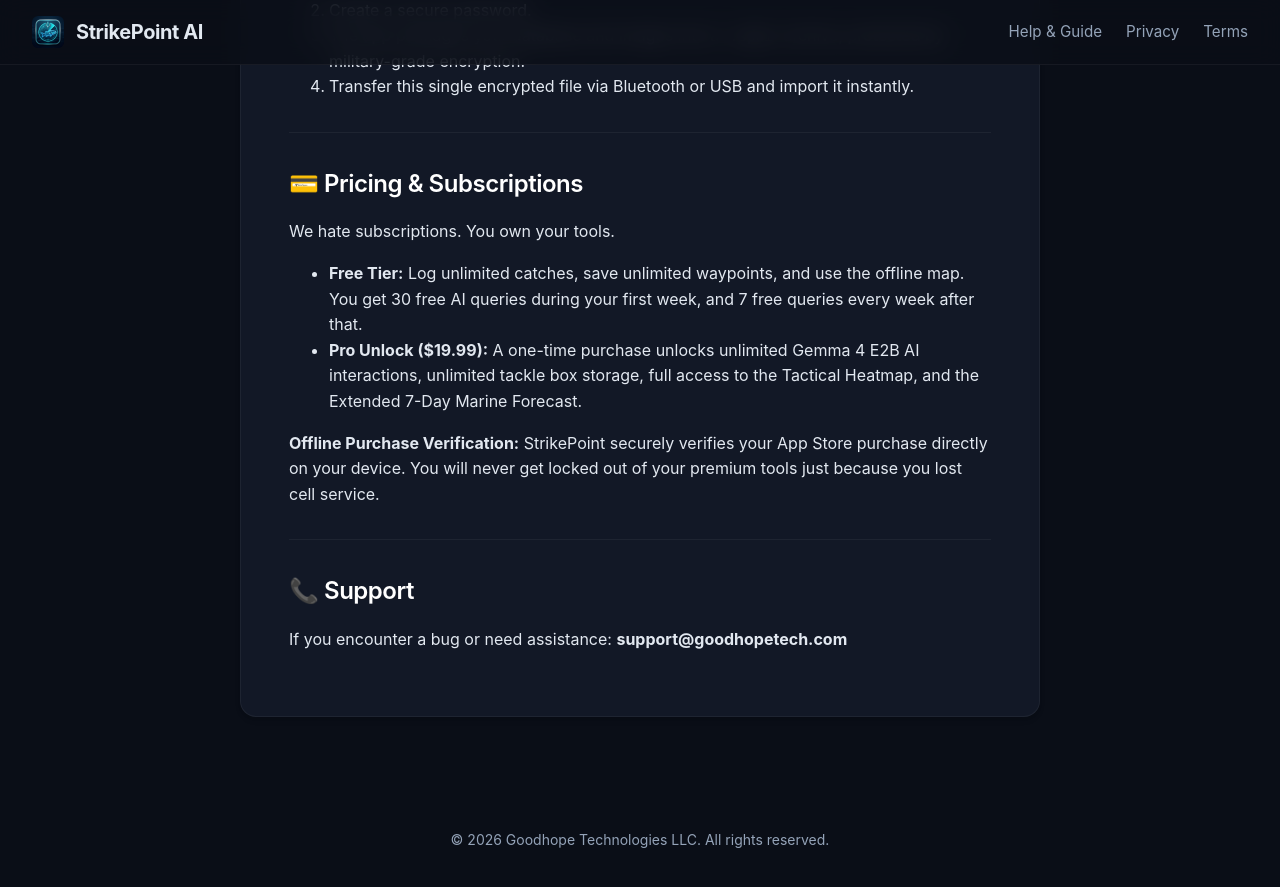
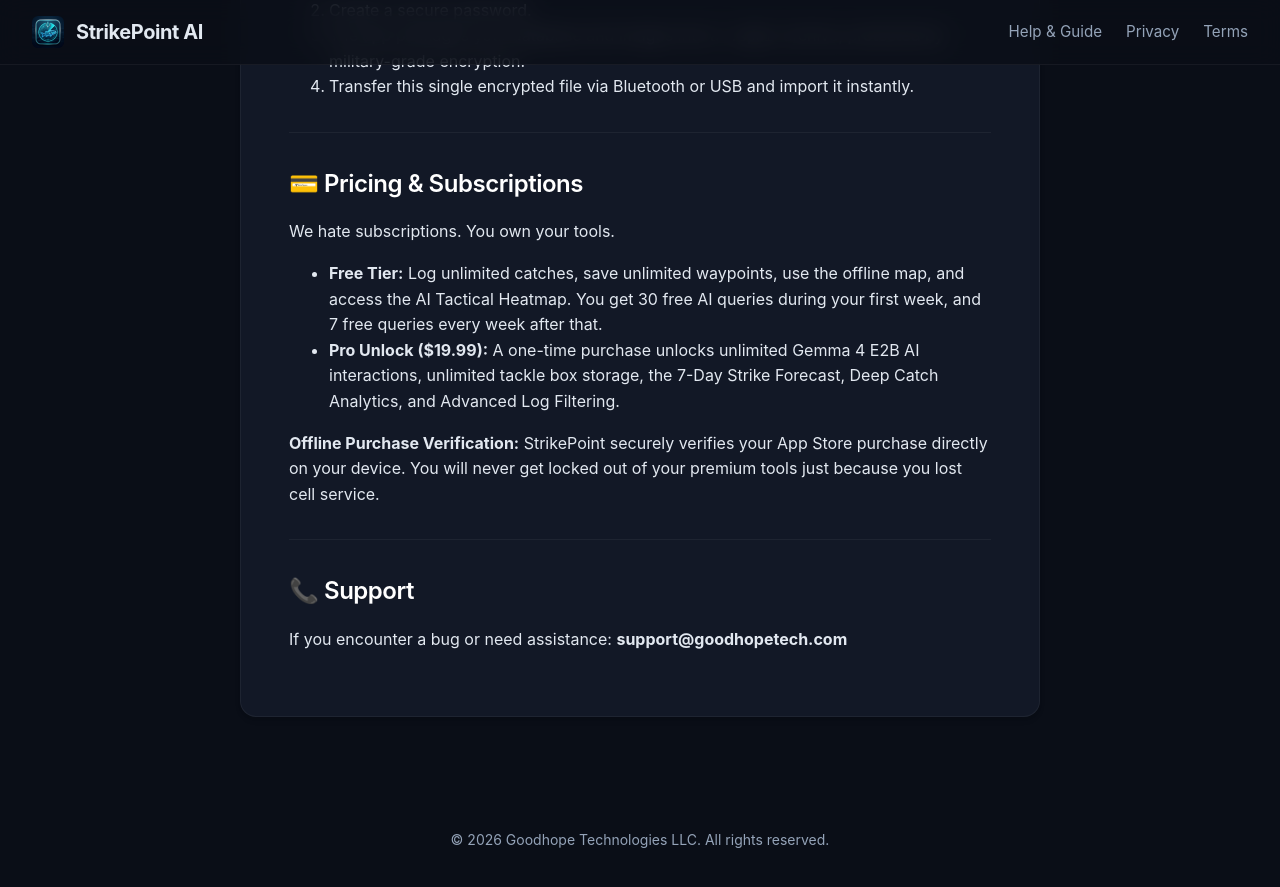
Before and after one commit to yyiimmiiyy/StrikePointAI-Assets, a Jekyll site: the page built from help.md, in a window 1280 px wide and 900 px high, scrolled down 3632 px. Shown: the top 887 px of the window. Built offline with Jekyll 4.4.1, drawn with Linux system fonts in a browser that asks for light colours.

```diff
--- a/help.md
+++ b/help.md
@@ -99,8 +99,8 @@ Your waypoints and catches are strictly yours. StrikePoint provides true offline
 ## 💳 Pricing & Subscriptions
 We hate subscriptions. You own your tools.
 
-- **Free Tier:** Log unlimited catches, save unlimited waypoints, and use the offline map. You get 30 free AI queries during your first week, and 7 free queries every week after that.
-- **Pro Unlock ($19.99):** A one-time purchase unlocks unlimited Gemma 4 E2B AI interactions, unlimited tackle box storage, full access to the Tactical Heatmap, and the Extended 7-Day Marine Forecast.
+- **Free Tier:** Log unlimited catches, save unlimited waypoints, use the offline map, and access the AI Tactical Heatmap. You get 30 free AI queries during your first week, and 7 free queries every week after that.
+- **Pro Unlock ($19.99):** A one-time purchase unlocks unlimited Gemma 4 E2B AI interactions, unlimited tackle box storage, the 7-Day Strike Forecast, Deep Catch Analytics, and Advanced Log Filtering.
 
 **Offline Purchase Verification:** StrikePoint securely verifies your App Store purchase directly on your device. You will never get locked out of your premium tools just because you lost cell service.
 
--- a/index.html
+++ b/index.html
@@ -610,9 +611,9 @@
                         <li><strong>Everything in Free</strong></li>
                         <li>Unlimited Smart Assistant Questions</li>
                         <li>Unlimited Digital Tackle Box</li>
-                        <li>Smart Lure Recommendations</li>
-                        <li>Live Fishing Hotspot Map</li>
                         <li>Extended 7-Day Marine Forecast</li>
+                        <li>Deep Catch Analytics</li>
+                        <li>Advanced Log Filtering</li>
                     </ul>
 
                     <a href="#ios-store-link" class="btn btn-primary" style="width: 100%;">Unlock in App</a>
```
Also changed, not shown: other parts of index.html (+1 -0 lines).
